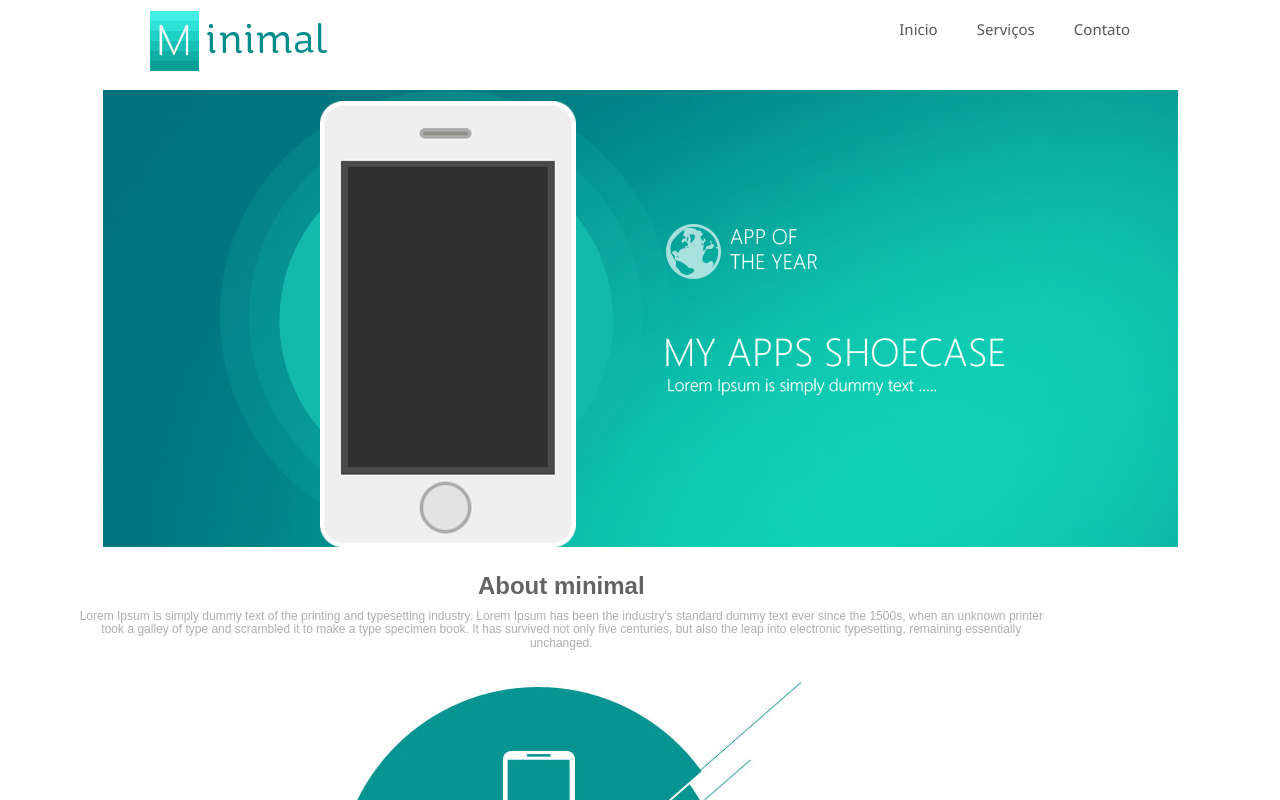
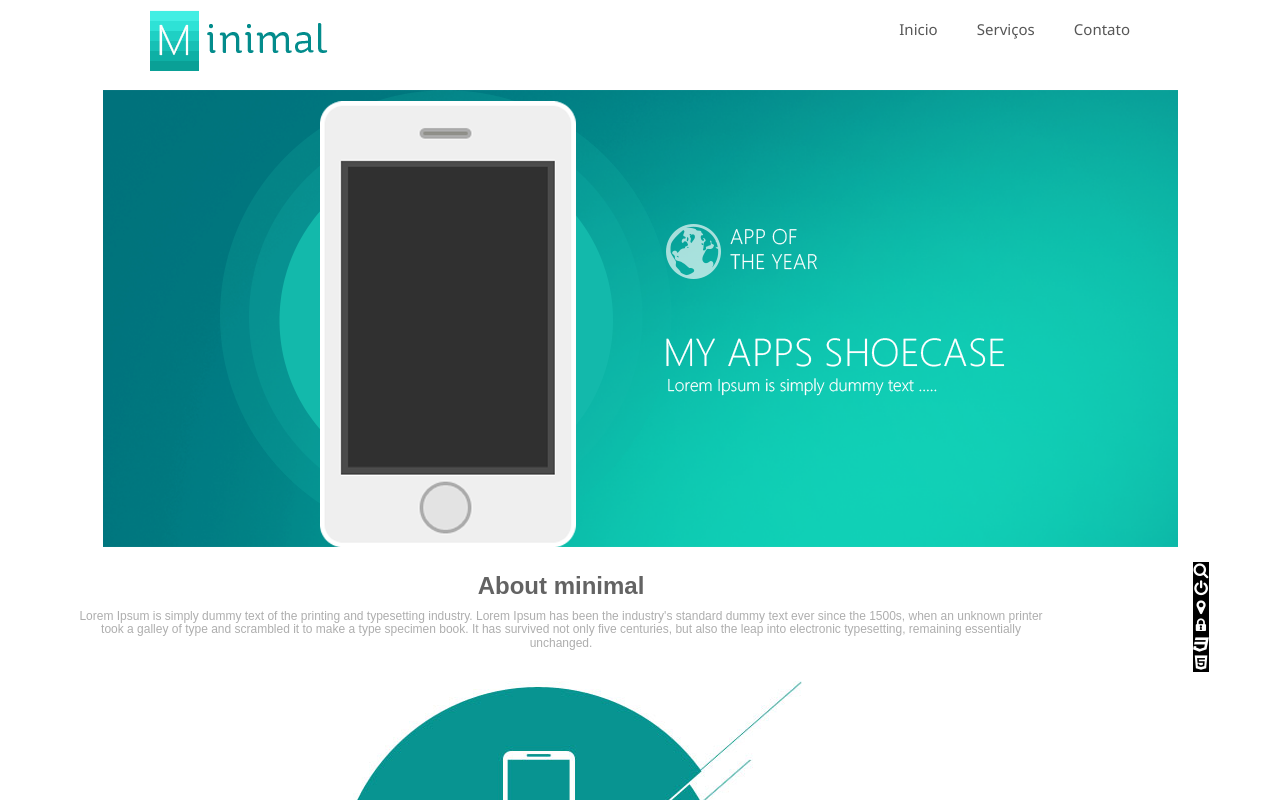
Before and after one commit to leo07vasp/updev, a plain HTML site: page index.html in a window 1280 px wide. Shown: the top 800 px of the page. Drawn offline with nearby package versions, Linux system fonts and the light colour scheme.

Commit message:
icons tabs

```diff
--- a/css/estilo.css
+++ b/css/estilo.css
@@ -75,7 +75,7 @@ font-size: 12px;
 
 .tab{}
 .tab .links{}
-.tab .links li{}
+.tab .links li{background: #000}
 .tab .links li a{text-decoration: none; color: #FFF;}
 
 
--- a/index.html
+++ b/index.html
@@ -54,12 +54,12 @@
 
 				<div id="tab">
 					<ul class="links">
-						<li> <a href="#item-1"><i class="icon-search"></i></a> </li>
-						<li> <a href="#item-2"></a> </li>
-						<li> <a href="#item-3"></a> </li>
-						<li> <a href="#item-4"></a> </li>
-						<li> <a href="#item-5"></a> </li>
-						<li> <a href="#item-6"></a> </li>
+						<li> <a href="#item-1"> <i class="icon-search"></i></a> </li>
+						<li> <a href="#item-2"> <i class="icon-off"></i> </a> </li>
+						<li> <a href="#item-3"> <i class="icon-map-marker"></i> </a> </li>
+						<li> <a href="#item-4"> <i class="icon-lock"></i> </a> </li>
+						<li> <a href="#item-5"> <i class="icon-css3"></i> </a> </li>
+						<li> <a href="#item-6"> <i class="icon-html5"></i></a> </li>
 					</ul>
 					<div class="container">
 						<div id="item-1"></div>
```
